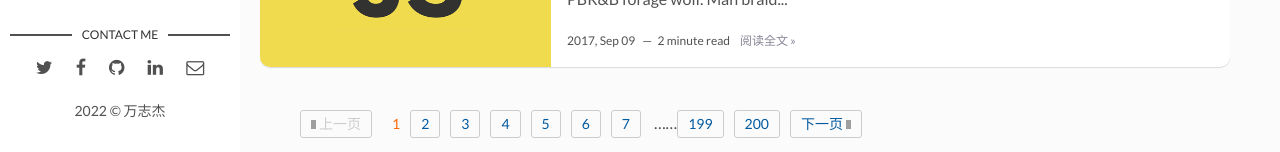
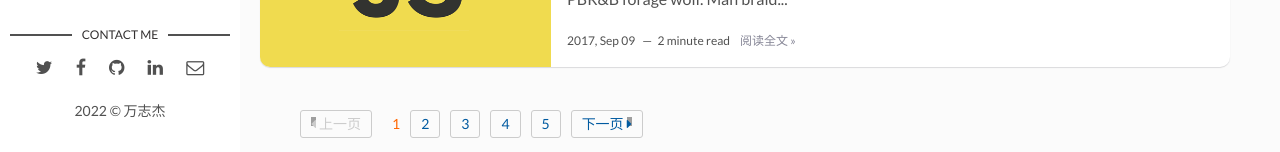
Before and after one commit to 19991010wan/19991010wan-Blog, a Jekyll site: the page built from index.html, in a window 1280 px wide and 1084 px high. Shown: the part 929-1081 px from the top of the window. Built offline with Jekyll 4.4.1, drawn with Linux system fonts in a browser that asks for light colours; the list of posts is cut into pages by our own code; grey boxes are pictures that could not be loaded.

Commit message:
update pagination

```diff
--- a/_includes/pagination.html
+++ b/_includes/pagination.html
@@ -27,17 +27,13 @@
     {% if paginator.total_pages > 1 %}
     <div class="page-icon">
       <ul>
-        <li><span class="page-disabled"><i></i>上一页</span></li>
+        <li><span class="page-disabled"><i class="fa fa-caret-left"></i>上一页</span></li>
         <li><span class="page-current">1</span></li>
         <li><a href="#">2</a></li>
         <li><a href="#">3</a></li>
         <li><a href="#">4</a></li>
         <li><a href="#">5</a></li>
-        <li><a href="#">6</a></li>
-        <li><a href="#">7</a> ……</li>
-        <li><a href="#">199</a></li>
-        <li><a href="#">200</a></li>
-        <li><a class="page-next" href="#">下一页<i></i></a></li>
+        <li><a class="page-next" href="#">下一页<i class="fa fa-caret-right"></i></a></li>
       </ul>
     </div>
     {% endif %}
```
